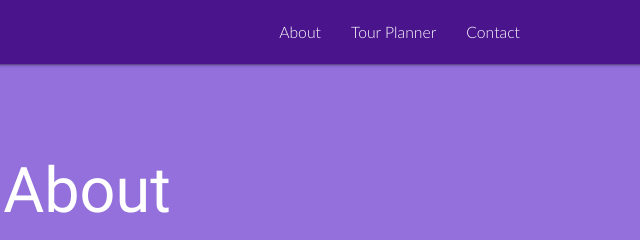
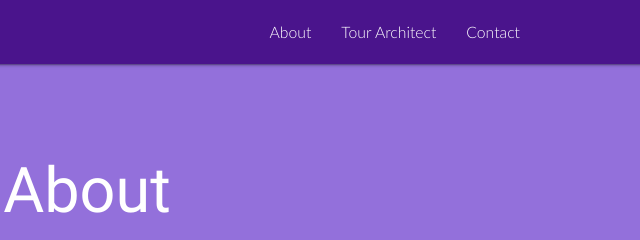
Before and after one commit to evansavage/giglogic, a website: page about.html in a window 1280 px wide. Shown: the top 240 px of the page, 553-1193 px from the left. Drawn offline with nearby package versions, Linux system fonts and the light colour scheme; a web font is replaced by a local one.

Commit message:
Tour planner->Tour architect

```diff
--- a/about.html
+++ b/about.html
@@ -25,7 +25,7 @@
         <a href="#" data-activates="nav-mobile" class="button-collapse"><i class="material-icons">menu</i></a>
         <ul id="nav-list" class="right hide-on-med-and-down">
           <li><a class="lato-light" href="about.html">About</a></li>
-          <li><a class="lato-light" href="map.html">Tour Planner</a></li>
+          <li><a class="lato-light" href="map.html">Tour Architect</a></li>
           <li><a class="lato-light" href="#">Contact</a></li>
         </ul>
       </div>
@@ -34,7 +34,7 @@
   <div id="nav-collapse">
     <ul id="nav-mobile" class="side-nav white">
       <li class="lato-light"><a href="about.html">About</a></li>
-      <li class="lato-light"><a href="map.html">Tour Planner</a></li>
+      <li class="lato-light"><a href="map.html">Tour Architect</a></li>
       <li class="lato-light"><a href="#">Contact</a></li>
     </ul>
   </div>
```
Also changed, not shown: index.html (+2 -2 lines), map.html (+2 -2 lines).
